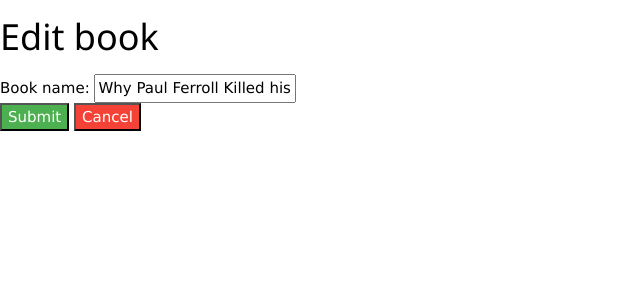
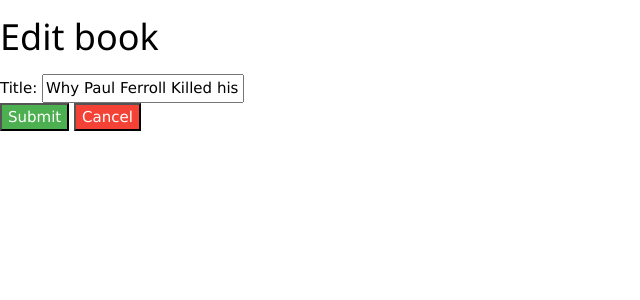
Before and after one commit to anhdungdau/bookshelf, a PHP site: page /editbook.php?bookID=1 in a window 1280 px wide. Shown: the top 300 px of the page, without its empty margins (0-640 px from the left). Run offline with PHP 8.4, Linux system fonts and the light colour scheme; data comes from the database, SQL or seed files in the repository.

Commit message:
update edit book page 2

```diff
--- a/editbook.php
+++ b/editbook.php
@@ -13,7 +13,7 @@ if (isset($_GET['bookID'])) {
 	// update the record in the database somehow
 	$title = $_POST['title'];
 	$bookID = $_POST['bookID'];
-	$sql = "update books set book = '".$title."' where bookID = ".$bookID;
+	$sql = "update books set title = '".$title."' where bookID = ".$bookID;
 	$result=mysqli_query($con,$sql);
 	header('Location: showbooks.php');
 }
@@ -29,7 +29,7 @@ if (isset($_GET['bookID'])) {
 	<body>
 	    <h1>Edit book</h1>
         <form method="post" action="editbook.php">
-            <label for="title">Book name:</label>
+            <label for="title">Title:</label>
             <input type="text" name="title" id="title" value="<?php echo $row['title'] ?>">
             <input type="hidden" name="bookID" value="<?php echo $bookID ?>"><br>
             <button class="btn-primary btn-sm w3-green" onclick="location.href='showbooks.php'" type="submit">Submit</button>
```
